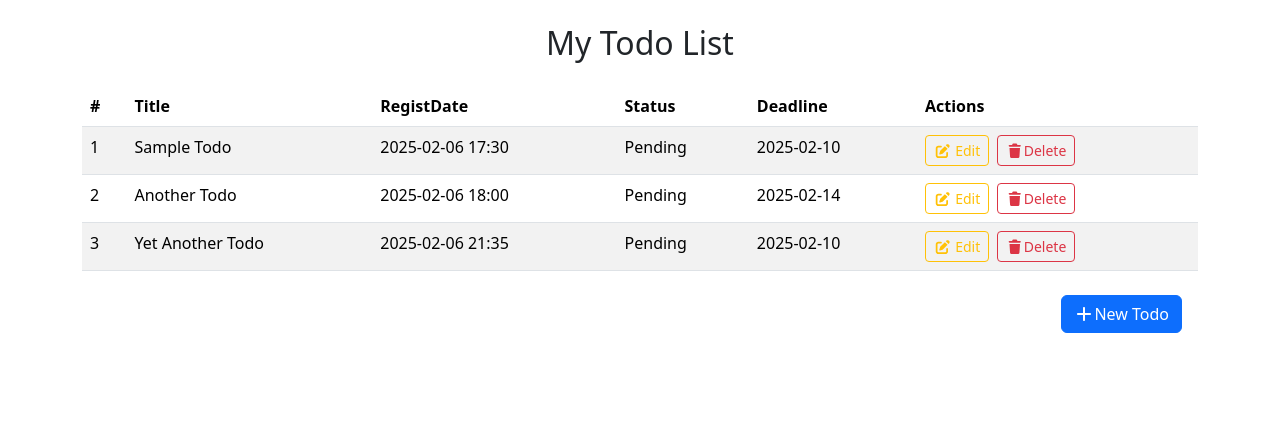
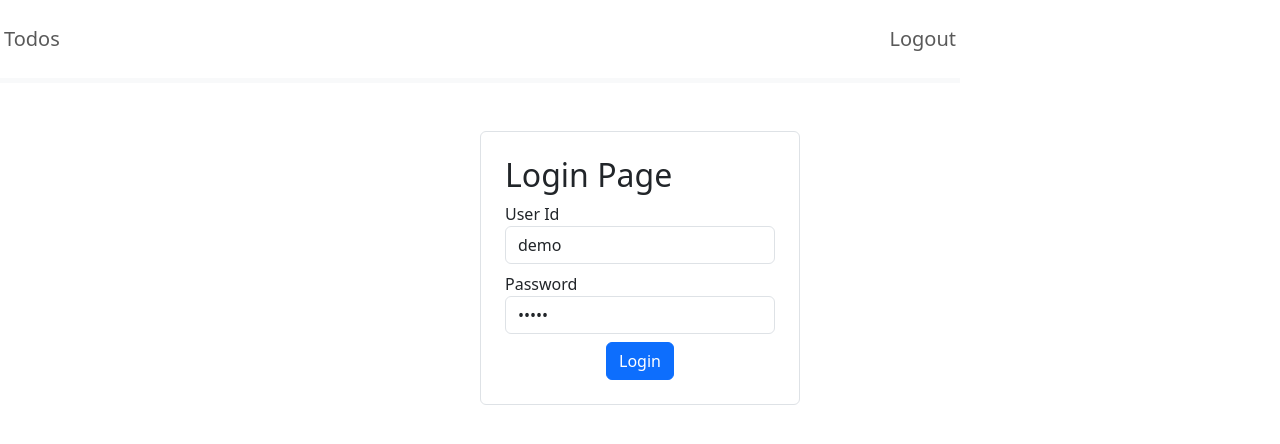
Before and after one commit to psk3060/NotoDo, a React app in the folder frontend/: page / in a window 1280 px wide. Shown: the top 444 px of the page. Built offline with nearby package versions, Linux system fonts and the light colour scheme; the HTML template or start-up script is replaced by a standard one.

Commit message:
Login, Logout 구현 - Zustand 활용

```diff
--- a/frontend/src/App.tsx
+++ b/frontend/src/App.tsx
@@ -3,7 +3,7 @@ import "@/styles/bootstrap.scss";
 import '@fortawesome/fontawesome-svg-core/styles.css'
 import { config } from '@fortawesome/fontawesome-svg-core'
 
-import TodoApp from "./TodoApp";
+import TodoApp from "./components/todo/TodoApp";
 
 config.autoAddCss = false
 
--- a/frontend/src/TodoApp.tsx
+++ /dev/null
@@ -1,16 +0,0 @@
-import TodoList from "./TodoList";
-import TodoForm from "./TodoForm";
-
-import { BrowserRouter, Routes, Route } from 'react-router-dom';
-
-export default function TodoApp() {
-    return (
-        <BrowserRouter>
-            <Routes>
-                <Route path='/' element={<TodoList />}></Route>
-                <Route path='/todos/:id' element={<TodoForm />}></Route>
-                <Route path='*' element={<TodoList />}></Route>
-            </Routes>
-        </BrowserRouter>
-    );
-}
--- /dev/null
+++ b/frontend/src/components/Header.tsx
@@ -0,0 +1,40 @@
+import { Link } from "react-router-dom";
+import { useAuth } from "./auth/useAuth";
+import localAuthStore from "../store/authStore";
+
+export default function Header() {
+
+    const authContext = useAuth();
+
+    const authStore = localAuthStore();
+
+    const {isAuthenticated} = authStore;
+
+    return (
+        <header className="border-bottom border-light border-5 mb-5 p-2 w-75">
+            <div className="row">
+                    <nav className="navbar navbar-expand-lg">
+                        <div className="collapse navbar-collapse ">
+                            <ul className="navbar-nav">
+                                {
+                                    isAuthenticated
+                                        && <li className="nav-item fs-5"><Link className="nav-link" to="/todos">Todos</Link></li>
+                                }
+                            </ul>
+                        </div>
+                        <ul className="navbar-nav">
+                            {
+                                !isAuthenticated
+                                    && <li className="nav-item fs-5"><Link className="nav-link " to="/login">Login</Link></li>
+                            }
+                            {
+                                isAuthenticated
+                                    && <li className="nav-item fs-5"><Link className="nav-link" to="/logout" onClick={authContext.logout}>Logout</Link></li>
+                            }
+                        </ul>
+                    </nav>
+
+                </div>
+        </header>
+    );
+}
--- /dev/null
+++ b/frontend/src/components/auth/AuthContext.tsx
@@ -0,0 +1,5 @@
+import { createContext } from "react";
+
+import { type AuthContextType } from './AuthContextType';
+
+export const AuthContext = createContext<AuthContextType | null>(null);
--- /dev/null
+++ b/frontend/src/components/auth/AuthContextType.tsx
@@ -0,0 +1,4 @@
+export interface AuthContextType {
+    login : (userId:string, password:string) => Promise<boolean>;
+    logout : () => void;
+};
--- /dev/null
+++ b/frontend/src/components/auth/AuthProvider.tsx
@@ -0,0 +1,39 @@
+import { type ReactNode, useState } from 'react';
+
+import { AuthContext } from './AuthContext';
+
+import localAuthStore from '../../store/authStore';
+
+type Props = {
+    children: ReactNode;
+};
+
+export default function AuthProvider({ children }: Props) {
+
+    const authStore = localAuthStore();
+
+    async function login(userId:string, password:string) {
+        // TODO JWT Token 발급
+        let isSuccess = (userId === 'demo' && password === 'dummy');
+
+        if( isSuccess ) {
+            authStore.setUserId(userId);
+
+        }
+
+        authStore.setAuthenticated(isSuccess);
+
+        return isSuccess;
+    }
+
+    function logout() {
+        authStore.setAuthenticated(false);
+        authStore.setUserId("");
+    }
+
+    return (
+        <AuthContext.Provider value={{ login, logout }}>
+            {children}
+        </AuthContext.Provider>
+    );
+}
--- /dev/null
+++ b/frontend/src/components/auth/Login.tsx
@@ -0,0 +1,54 @@
+import { useNavigate } from 'react-router-dom';
+import { useState } from 'react';
+import { useAuth } from './useAuth';
+
+export default function Login() {
+
+  const authConext = useAuth();
+
+  let navigate = useNavigate();
+
+  let [userId, setUserId] = useState('demo');
+  let [password, setPassword] = useState('dummy');
+
+  const [showErrorMessage, setShowErrorMessage] = useState(false);
+
+  async function handleLogin() {
+    // Handle login logic here
+    if ( await authConext.login(userId, password) ) {
+      navigate(`/todos`);
+    }
+    else {
+      setShowErrorMessage(true);
+    }
+
+  }
+
+  return (
+    <div className="container w-25 mt-5 border p-4 rounded">
+
+        <h2>Login Page</h2>
+
+        {
+                showErrorMessage
+            && <div className="errorMessage">Authentication Failed Prease check your credentials.</div>
+        }
+
+        <div className='login-form'>
+          <fieldset className="form-group">
+            <label htmlFor="userId">User Id</label>
+            <input className="form-control" type="text" placeholder="userId" name="userId" id="userId" value={userId} onChange={(e) => setUserId(e.target.value)} />
+          </fieldset>
+
+          <fieldset className="form-group mt-2">
+            <label htmlFor="password">Password</label>
+            <input className="form-control" type="password" placeholder="password" name="password" id="password" value={password} onChange={(e) => setPassword(e.target.value)} />
+          </fieldset>
+
+          <div className="text-center mt-2">
+            <button className="btn btn-primary" onClick={handleLogin}>Login</button>
+          </div>
+        </div>
+    </div>
+  )
+}
--- /dev/null
+++ b/frontend/src/components/auth/useAuth.tsx
@@ -0,0 +1,12 @@
+import { useContext } from "react";
+import { AuthContext } from "./AuthContext";
+
+export const useAuth = () => {
+    const ctx = useContext(AuthContext);
+
+    if (!ctx) {
+        throw new Error("잘못된 접근입니다.");
+    }
+
+    return ctx;
+}
--- /dev/null
+++ b/frontend/src/components/todo/TodoApp.tsx
@@ -0,0 +1,46 @@
+import TodoList from "./TodoList";
+import TodoForm from "./TodoForm";
+
+import Login from "../auth/Login";
+
+import { BrowserRouter, Routes, Route, Navigate } from 'react-router-dom';
+import AuthProvider from "../auth/AuthProvider";
+
+import { type PropsWithChildren } from "react";
+
+import Header from "../Header";
+import localAuthStore from "../../store/authStore";
+
+function AuthenticatedRoute({children}:PropsWithChildren) {
+
+    const authStore = localAuthStore();
+
+    if( authStore.isAuthenticated )
+        return children;
+
+    return <Navigate to="/" />;
+}
+
+export default function TodoApp() {
+
+    return (
+        <AuthProvider>
+            <BrowserRouter>
+                <Header />
+                <Routes>
+                    <Route path='/' element={ <Login /> }></Route>
+                    <Route path='/login' element={<Login />}></Route>
+                    <Route path='/todos' element={
+                        <AuthenticatedRoute>
+                            <TodoList />
+                        </AuthenticatedRoute>}></Route>
+                    <Route path='/todos/:id' element={
+                        <AuthenticatedRoute>
+                            <TodoForm />
+                        </AuthenticatedRoute>}>
+                    </Route>
+                </Routes>
+            </BrowserRouter>
+        </AuthProvider>
+    );
+}
--- a/frontend/src/TodoList.tsx
+++ b/frontend/src/components/todo/TodoList.tsx
@@ -3,11 +3,11 @@ import { faPlus, faPenToSquare, faTrash} from '@fortawesome/free-solid-svg-icons
 
 import { useNavigate } from 'react-router-dom';
 
-import { deleteTodoById, retrieveAllTodos } from './service/TodoService';
+import { deleteTodoById, retrieveAllTodos } from '../../service/TodoService';
 
 import { useState, useEffect } from 'react';
 
-import { Todo } from './model/Todo';
+import { Todo } from '../../model/Todo';
 
 export default function TodoList() {
 
@@ -40,7 +40,7 @@ export default function TodoList() {
     }
 
     return(
-        <div className="container todo-list">
+        <div className="container todo-list w-75">
             <h2 className="text-center my-4">My Todo List</h2>
 
             <table className="table table-striped">
@@ -75,7 +75,6 @@ export default function TodoList() {
                 <button className="btn btn-primary" onClick={() => moveFormPage(0)}><FontAwesomeIcon icon={faPlus} />New Todo</button>
             </div>
 
-
         </div>
     );
 }
--- /dev/null
+++ b/frontend/src/store/authStore.tsx
@@ -0,0 +1,37 @@
+import {create} from 'zustand';
+import {createJSONStorage, persist} from 'zustand/middleware';
+
+interface AuthStore {
+    userId : string | null;
+    isAuthenticated : boolean;
+    setUserId : (userId : string) => void;
+    setAuthenticated : (isAuthenticated : boolean) => void;
+    /*
+    setAccessToken : (token : string) => void;
+    setRefreshToken : (token : string) => void;
+    */
+}
+
+const localAuthStore = create<AuthStore>()(
+    persist(
+        (set, _) => ({
+            // TODO Token 발급 이후 제거
+            userId: null,
+            // Front Display 위한 변수(제거하지 않기)
+            isAuthenticated : true,
+            setUserId : (userId : string) => {
+                set(_ => ({userId}))
+            },
+            setAuthenticated : (isAuthenticated : boolean) => {
+                set(_ => ({isAuthenticated}))
+            }
+        })
+        , {
+            name: "auth-store"
+            , storage: createJSONStorage(() => localStorage)
+            , version: 1
+        }
+    )
+);
+
+export default localAuthStore;
```
Also changed, not shown: frontend/src/components/todo/TodoForm.tsx (renamed from frontend/src/TodoForm.tsx, +5 -5 lines), 1 other file (tests, documents, lock files or other folders).
